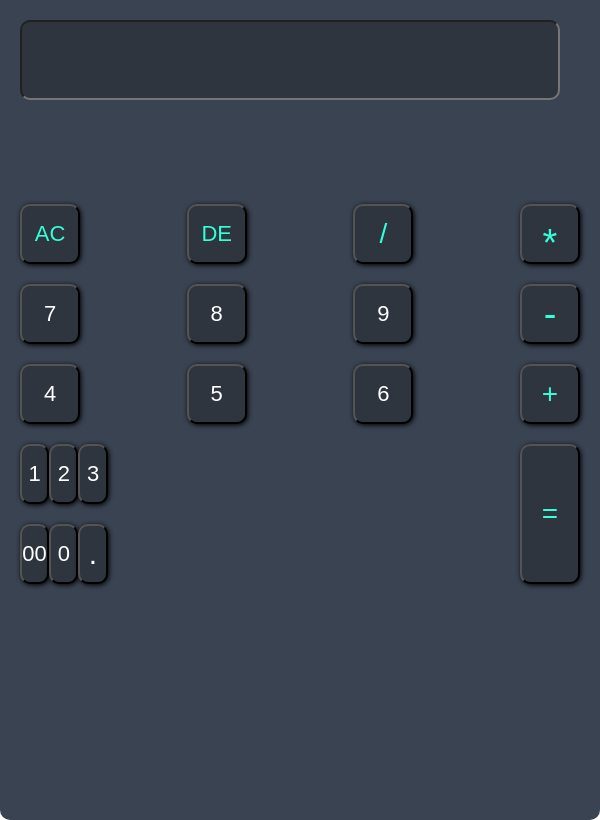
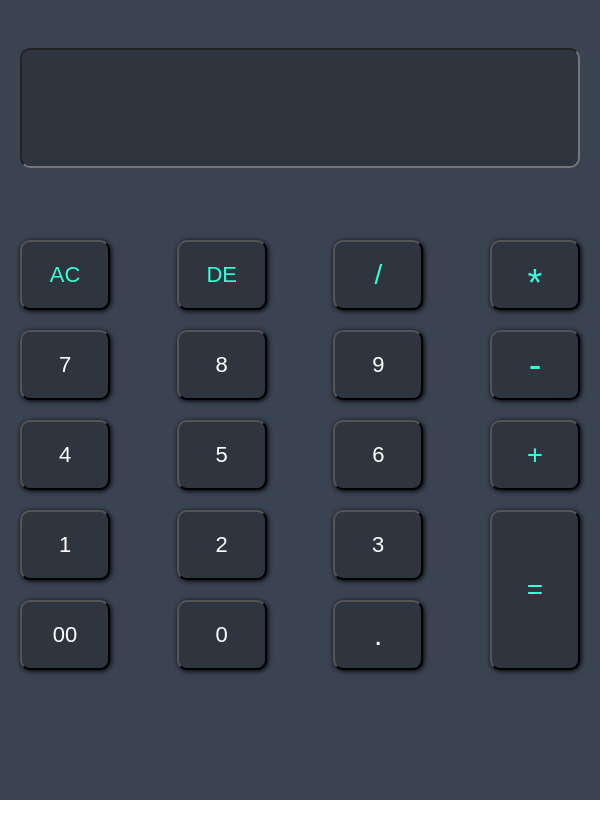
Before and after one commit to sujalsolanki10/calculater, a plain HTML site: page index.html in a window 600 px wide. Drawn offline with Linux system fonts and the light colour scheme.

Commit message:
Update responsive.css

```diff
--- a/responsive.css
+++ b/responsive.css
@@ -1,14 +1,90 @@
 @media screen and (min-width:320px) and (max-width:767px) {
 
+    .sec1{
+        background-color: #3A4352;
+    }
     .mdiv{
-         height: 100%;
+         height: 93vh;
         width: 100%;
+        overflow-x: hidden;
+        border-radius: 0;
+
+    }
+    .display{
+        height: 15vh;
+        width: 100%;
+        margin-bottom: 9vh;
+    }
+    div input{
+        height: 65px;
+        width: 65px;
+    }
+    .div2{
+        width: 65.5vw;
+
+    }
+    .equal{
+        height: 150px;
+        width: 65px;
 
 
     }
+}
+
+
+@media screen and (min-width:426px) and (max-width:767px){
+    .div2{
+        width: 67.2vw;
+
+    }
+    div input{
+        height: 70px;
+        width: 90px;
+    }
+    .equal{
+        height: 160px;
+        width: 90px;
+    }
+
+}
+
+@media screen and (min-width:768px) and (max-width:1024px){
+    .mdiv{
+        height: 88%;
+        width: 30%;
+    }
+    .div2{
+        width: 22vw;
+
+    }
     .display{
-        height: 10vh;
-        width: 90vw;
-        margin-bottom: 13vh;
+        height: 15vh;
+        width: 100%;
+        margin-bottom: 9vh;
     }
 }
+
+@media screen and (min-width:1025px) and (max-width:1440px){
+
+     .mdiv{
+        height: 88%;
+        width: 30%;
+    }
+    .div2{
+        width: 21.8vw;
+
+    }
+    div input{
+        height: 65px;
+        width: 65px;
+    }
+    .equal{
+        height: 151px;
+        width: 65px;
+    }
+    .display{
+        width: 100%;
+        margin-top: 30px;
+        margin-bottom: 9vh;
+    }
+}
```
